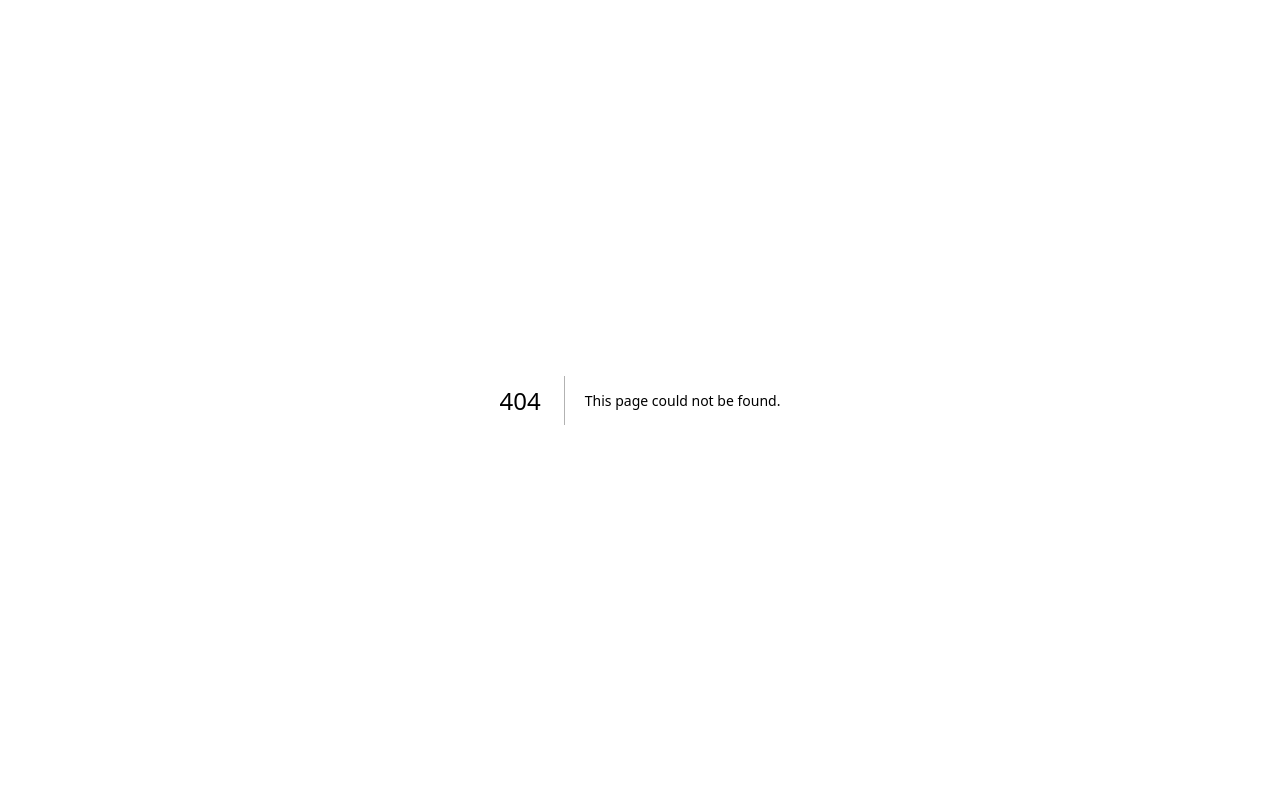
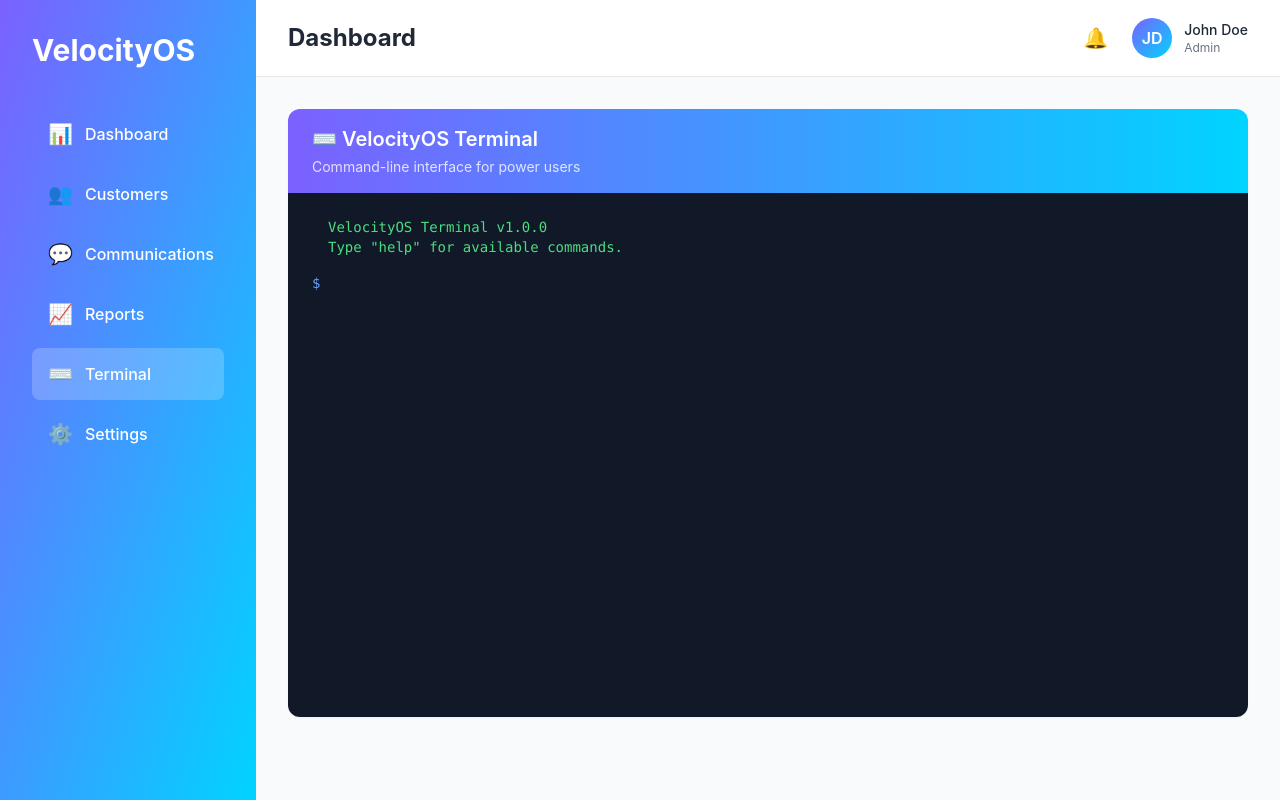
Before and after one commit to VidDazzleLLC/velocityos, a Next.js app in the folder velocity-os-rebuilt/: page /terminal in a window 1280 px wide. Before the commit this address had no page. Built offline with nearby package versions, Linux system fonts and the light colour scheme.

Commit message:
Add Terminal feature to VelocityOS with command-line interface
Co-authored-by: VidDazzleLLC <226910788+VidDazzleLLC@users.noreply.github.com>

```diff
--- /dev/null
+++ b/velocity-os-rebuilt/app/terminal/page.tsx
@@ -0,0 +1,239 @@
+'use client'
+
+import { useState, useRef, useEffect } from 'react'
+import AuthenticatedLayout from '@/components/AuthenticatedLayout'
+
+interface CommandHistory {
+  command: string
+  output: string[]
+  timestamp: Date
+}
+
+export default function TerminalPage() {
+  const [input, setInput] = useState('')
+  const [history, setHistory] = useState<CommandHistory[]>([
+    {
+      command: '',
+      output: [
+        'VelocityOS Terminal v1.0.0',
+        'Type "help" for available commands.',
+        '',
+      ],
+      timestamp: new Date(),
+    },
+  ])
+  const [commandHistory, setCommandHistory] = useState<string[]>([])
+  const [historyIndex, setHistoryIndex] = useState(-1)
+  const inputRef = useRef<HTMLInputElement>(null)
+  const terminalEndRef = useRef<HTMLDivElement>(null)
+
+  // Auto-scroll to bottom
+  useEffect(() => {
+    terminalEndRef.current?.scrollIntoView({ behavior: 'smooth' })
+  }, [history])
+
+  const executeCommand = (cmd: string) => {
+    const trimmedCmd = cmd.trim()
+    if (!trimmedCmd) {
+      setHistory([...history, { command: '', output: [], timestamp: new Date() }])
+      return
+    }
+
+    // Add to command history
+    setCommandHistory([...commandHistory, trimmedCmd])
+    setHistoryIndex(-1)
+
+    const parts = trimmedCmd.split(' ')
+    const command = parts[0].toLowerCase()
+    const args = parts.slice(1)
+
+    let output: string[] = []
+
+    switch (command) {
+      case 'help':
+        output = [
+          'Available commands:',
+          '',
+          '  help              - Show this help message',
+          '  clear             - Clear the terminal',
+          '  version           - Show VelocityOS version',
+          '  status            - Show system status',
+          '  date              - Show current date and time',
+          '  echo <text>       - Echo text back',
+          '  whoami            - Show current user',
+          '  stats             - Show business statistics',
+          '  ai                - Get AI insights',
+          '',
+        ]
+        break
+
+      case 'clear':
+        setHistory([
+          {
+            command: '',
+            output: ['Terminal cleared.', ''],
+            timestamp: new Date(),
+          },
+        ])
+        return
+
+      case 'version':
+        output = [
+          'VelocityOS Terminal v1.0.0',
+          'AI-Powered Business Operating System',
+          'Build: 2026.01.28',
+          '',
+        ]
+        break
+
+      case 'status':
+        output = [
+          'System Status: ✅ Operational',
+          'AI Engine: ✅ Online',
+          'Database: ✅ Connected',
+          'API: ✅ Responding',
+          'Uptime: 47 days, 3 hours',
+          '',
+        ]
+        break
+
+      case 'date':
+        output = [new Date().toString(), '']
+        break
+
+      case 'echo':
+        output = [args.join(' '), '']
+        break
+
+      case 'whoami':
+        output = ['Current user: admin@velocityos.com', 'Role: Administrator', '']
+        break
+
+      case 'stats':
+        output = [
+          'Business Statistics:',
+          '',
+          '  Total Revenue:     $45,231',
+          '  Active Users:      2,345',
+          '  Conversion Rate:   3.2%',
+          '  Tasks Completed:   89',
+          '  AI Automations:    156',
+          '',
+        ]
+        break
+
+      case 'ai':
+        output = [
+          '🤖 AI Insight:',
+          '',
+          'Your conversion rate is up 15% this week.',
+          'Recommendation: Consider scaling your marketing budget',
+          'on high-performing campaigns.',
+          '',
+        ]
+        break
+
+      default:
+        output = [
+          `Command not found: ${command}`,
+          'Type "help" for available commands.',
+          '',
+        ]
+    }
+
+    setHistory([
+      ...history,
+      {
+        command: trimmedCmd,
+        output,
+        timestamp: new Date(),
+      },
+    ])
+  }
+
+  const handleSubmit = (e: React.FormEvent) => {
+    e.preventDefault()
+    executeCommand(input)
+    setInput('')
+  }
+
+  const handleKeyDown = (e: React.KeyboardEvent<HTMLInputElement>) => {
+    if (e.key === 'ArrowUp') {
+      e.preventDefault()
+      if (commandHistory.length > 0) {
+        const newIndex =
+          historyIndex === -1
+            ? commandHistory.length - 1
+            : Math.max(0, historyIndex - 1)
+        setHistoryIndex(newIndex)
+        setInput(commandHistory[newIndex])
+      }
+    } else if (e.key === 'ArrowDown') {
+      e.preventDefault()
+      if (historyIndex !== -1) {
+        const newIndex = historyIndex + 1
+        if (newIndex >= commandHistory.length) {
+          setHistoryIndex(-1)
+          setInput('')
+        } else {
+          setHistoryIndex(newIndex)
+          setInput(commandHistory[newIndex])
+        }
+      }
+    }
+  }
+
+  const focusInput = () => {
+    inputRef.current?.focus()
+  }
+
+  return (
+    <AuthenticatedLayout>
+      <div className="bg-white rounded-xl shadow-sm h-[calc(100vh-12rem)] flex flex-col">
+        <div className="bg-gradient-to-r from-[#7B61FF] to-[#00D4FF] text-white px-6 py-4 rounded-t-xl">
+          <h2 className="text-xl font-semibold">⌨️ VelocityOS Terminal</h2>
+          <p className="text-sm text-white/80 mt-1">
+            Command-line interface for power users
+          </p>
+        </div>
+
+        <div
+          className="flex-1 bg-gray-900 text-green-400 font-mono text-sm p-6 overflow-y-auto cursor-text rounded-b-xl"
+          onClick={focusInput}
+        >
+          {history.map((entry, index) => (
+            <div key={index} className="mb-4">
+              {entry.command && (
+                <div className="flex items-start gap-2">
+                  <span className="text-blue-400">$</span>
+                  <span className="text-white">{entry.command}</span>
+                </div>
+              )}
+              {entry.output.map((line, lineIndex) => (
+                <div key={lineIndex} className="ml-4">
+                  {line}
+                </div>
+              ))}
+            </div>
+          ))}
+
+          <form onSubmit={handleSubmit} className="flex items-center gap-2">
+            <span className="text-blue-400">$</span>
+            <input
+              ref={inputRef}
+              type="text"
+              value={input}
+              onChange={(e) => setInput(e.target.value)}
+              onKeyDown={handleKeyDown}
+              className="flex-1 bg-transparent outline-none text-white"
+              autoFocus
+              spellCheck={false}
+            />
+          </form>
+
+          <div ref={terminalEndRef} />
+        </div>
+      </div>
+    </AuthenticatedLayout>
+  )
+}
--- a/velocity-os-rebuilt/components/Sidebar.tsx
+++ b/velocity-os-rebuilt/components/Sidebar.tsx
@@ -8,6 +8,7 @@ const navItems = [
   { name: 'Customers', path: '/customers', icon: '👥' },
   { name: 'Communications', path: '/communications', icon: '💬' },
   { name: 'Reports', path: '/reports', icon: '📈' },
+  { name: 'Terminal', path: '/terminal', icon: '⌨️' },
   { name: 'Settings', path: '/settings', icon: '⚙️' },
 ]
 
```
